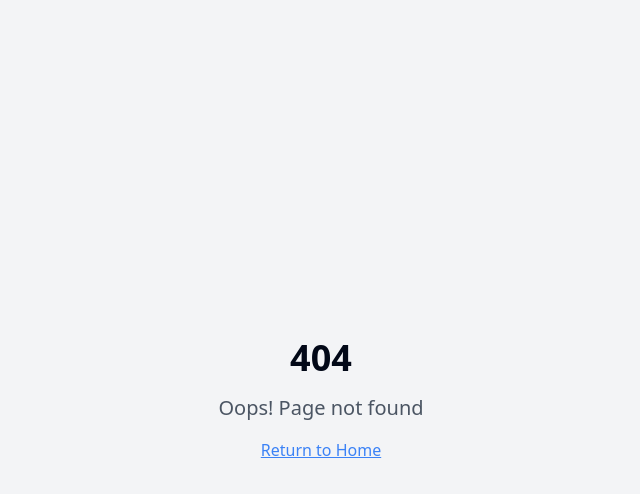
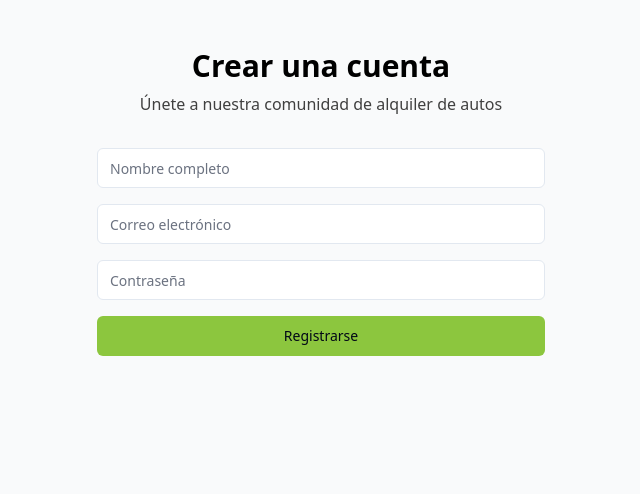
Before and after one commit to Yamil-Lara/DriverCar, a React (Vite) app: page /register in a window 1280 px wide. Before the commit this address had no page. Shown: the top 494 px of the page, without its empty margins (319-959 px from the left). Built offline with nearby package versions, Linux system fonts and the light colour scheme.

Commit message:
Add user profile and registration
Adds a user profile space and user registration tab, and incorporates the provided color palette.

```diff
--- a/src/App.tsx
+++ b/src/App.tsx
@@ -1,9 +1,12 @@
+
 import { Toaster } from "@/components/ui/toaster";
 import { Toaster as Sonner } from "@/components/ui/sonner";
 import { TooltipProvider } from "@/components/ui/tooltip";
 import { QueryClient, QueryClientProvider } from "@tanstack/react-query";
 import { BrowserRouter, Routes, Route } from "react-router-dom";
 import Index from "./pages/Index";
+import Profile from "./pages/Profile";
+import Register from "./pages/Register";
 import NotFound from "./pages/NotFound";
 
 const queryClient = new QueryClient();
@@ -16,7 +19,8 @@ const App = () => (
       <BrowserRouter>
         <Routes>
           <Route path="/" element={<Index />} />
-          {/* ADD ALL CUSTOM ROUTES ABOVE THE CATCH-ALL "*" ROUTE */}
+          <Route path="/profile" element={<Profile />} />
+          <Route path="/register" element={<Register />} />
           <Route path="*" element={<NotFound />} />
         </Routes>
       </BrowserRouter>
--- /dev/null
+++ b/src/components/RegisterForm.tsx
@@ -0,0 +1,56 @@
+
+import { useState } from "react";
+import { Button } from "@/components/ui/button";
+import { Input } from "@/components/ui/input";
+import { useNavigate } from "react-router-dom";
+
+export const RegisterForm = () => {
+  const navigate = useNavigate();
+  const [formData, setFormData] = useState({
+    email: "",
+    password: "",
+    name: "",
+  });
+
+  const handleSubmit = (e: React.FormEvent) => {
+    e.preventDefault();
+    // Por ahora solo navegamos al inicio
+    // Aquí se implementará la lógica de registro cuando conectemos con backend
+    navigate("/profile");
+  };
+
+  return (
+    <form onSubmit={handleSubmit} className="space-y-4 w-full max-w-md mx-auto">
+      <div>
+        <Input
+          type="text"
+          placeholder="Nombre completo"
+          value={formData.name}
+          onChange={(e) => setFormData({ ...formData, name: e.target.value })}
+          className="w-full"
+        />
+      </div>
+      <div>
+        <Input
+          type="email"
+          placeholder="Correo electrónico"
+          value={formData.email}
+          onChange={(e) => setFormData({ ...formData, email: e.target.value })}
+          className="w-full"
+        />
+      </div>
+      <div>
+        <Input
+          type="password"
+          placeholder="Contraseña"
+          value={formData.password}
+          onChange={(e) => setFormData({ ...formData, password: e.target.value })}
+          className="w-full"
+        />
+      </div>
+      <Button type="submit" className="w-full bg-primary hover:bg-primary-dark">
+        Registrarse
+      </Button>
+    </form>
+  );
+};
--- a/src/pages/Index.tsx
+++ b/src/pages/Index.tsx
@@ -1,7 +1,8 @@
-
 import { SearchBar } from "@/components/SearchBar";
 import { FilterBar } from "@/components/FilterBar";
 import { CarCard } from "@/components/CarCard";
+import { Button } from "@/components/ui/button";
+import { useNavigate } from "react-router-dom";
 
 const cars = [
   {
@@ -31,10 +32,20 @@ const cars = [
 ];
 
 const Index = () => {
+  const navigate = useNavigate();
+
   return (
     <div className="min-h-screen bg-gray-50">
       <header className="bg-white shadow-sm">
         <div className="container mx-auto py-6">
+          <div className="flex justify-end mb-4">
+            <Button
+              onClick={() => navigate("/register")}
+              className="bg-primary hover:bg-primary-dark text-white"
+            >
+              Registrarse
+            </Button>
+          </div>
           <h1 className="text-3xl font-bold text-center mb-8 animate-fade-up">
             Encuentra tu auto ideal
           </h1>
--- /dev/null
+++ b/src/pages/Profile.tsx
@@ -0,0 +1,39 @@
+
+import { Card } from "@/components/ui/card";
+import { Button } from "@/components/ui/button";
+import { User, Settings } from "lucide-react";
+
+const Profile = () => {
+  return (
+    <div className="container mx-auto py-8 px-4">
+      <Card className="max-w-2xl mx-auto p-6">
+        <div className="flex items-center gap-4 mb-6">
+          <div className="bg-primary/10 p-4 rounded-full">
+            <User className="w-12 h-12 text-primary" />
+          </div>
+          <div>
+            <h1 className="text-2xl font-bold">Mi Perfil</h1>
+            <p className="text-secondary">usuario@ejemplo.com</p>
+          </div>
+        </div>
+
+        <div className="space-y-4">
+          <div className="flex items-center justify-between p-4 bg-gray-50 rounded-lg">
+            <div className="flex items-center gap-3">
+              <Settings className="text-primary" />
+              <span>Configuración de la cuenta</span>
+            </div>
+            <Button variant="outline">Editar</Button>
+          </div>
+
+          <div className="border-t pt-4">
+            <h2 className="text-lg font-semibold mb-4">Mis Reservaciones</h2>
+            <p className="text-muted-foreground">No tienes reservaciones activas</p>
+          </div>
+        </div>
+      </Card>
+    </div>
+  );
+};
+
+export default Profile;
--- /dev/null
+++ b/src/pages/Register.tsx
@@ -0,0 +1,20 @@
+
+import { RegisterForm } from "@/components/RegisterForm";
+
+const Register = () => {
+  return (
+    <div className="min-h-screen bg-gray-50 py-12 px-4">
+      <div className="max-w-md mx-auto text-center">
+        <h1 className="text-3xl font-bold text-secondary-dark mb-2">
+          Crear una cuenta
+        </h1>
+        <p className="text-secondary mb-8">
+          Únete a nuestra comunidad de alquiler de autos
+        </p>
+        <RegisterForm />
+      </div>
+    </div>
+  );
+};
+
+export default Register;
--- a/tailwind.config.ts
+++ b/tailwind.config.ts
@@ -1,4 +1,3 @@
-
 import type { Config } from "tailwindcss";
 
 export default {
@@ -26,12 +25,13 @@ export default {
         background: "hsl(var(--background))",
         foreground: "hsl(var(--foreground))",
         primary: {
-          DEFAULT: "#0EA5E9",
-          foreground: "#FFFFFF",
+          DEFAULT: "#8cc63e",
+          dark: "#72993e",
+          darker: "#596c3f",
         },
         secondary: {
-          DEFAULT: "#E5F0FF",
-          foreground: "#1A1F2C",
+          DEFAULT: "#404040",
+          dark: "#000000",
         },
         destructive: {
           DEFAULT: "hsl(var(--destructive))",
```
